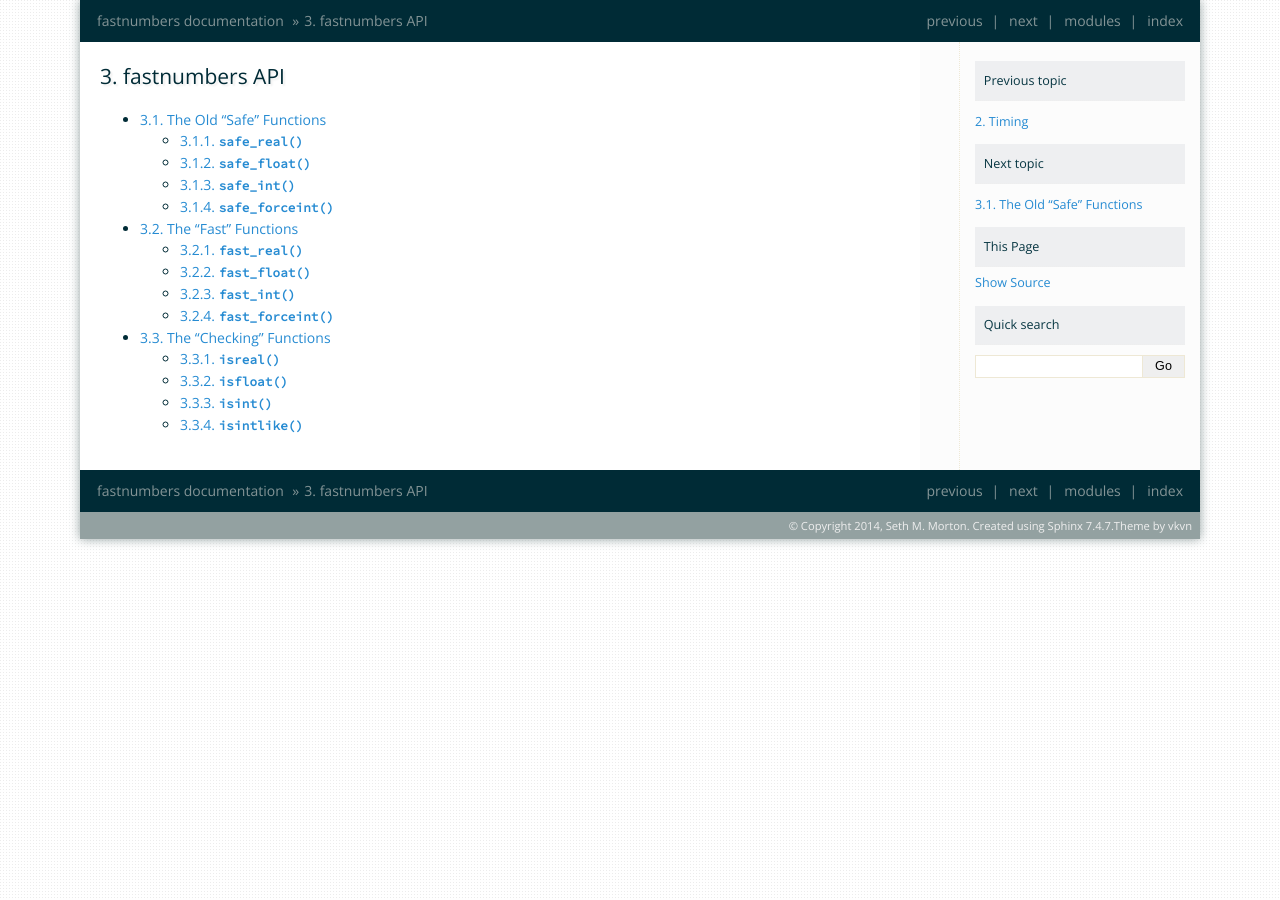
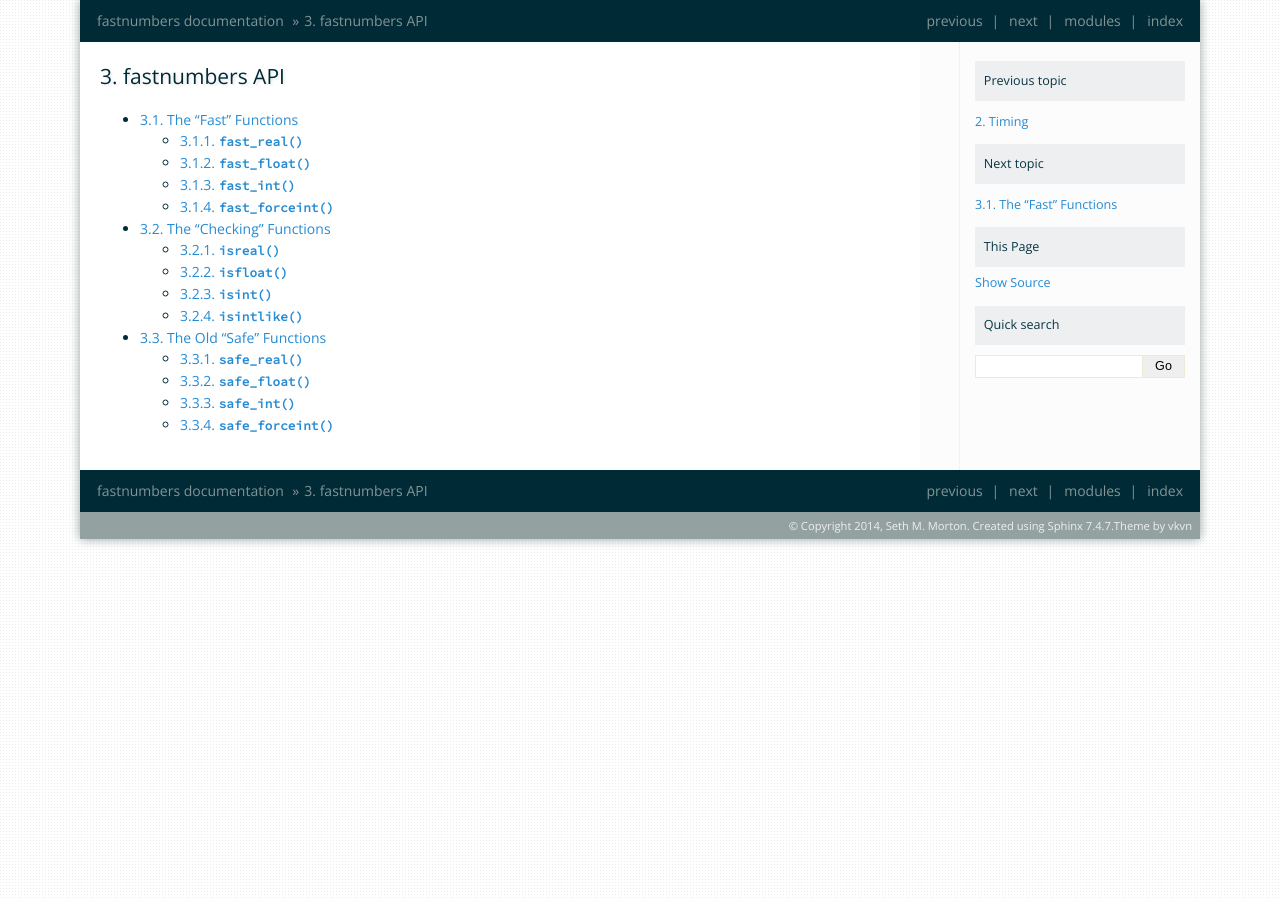
Before and after one commit to SethMMorton/fastnumbers, a Sphinx documentation site: the page built from docs/source/api.rst, in a window 1280 px wide. Built offline with Sphinx 7.4.7, drawn with Linux system fonts in a browser that asks for light colours.

Commit message:
Fixed small mistake in docs.

```diff
--- a/docs/source/api.rst
+++ b/docs/source/api.rst
@@ -9,6 +9,6 @@ fastnumbers API
 .. toctree::
    :maxdepth: 2
 
-   safe.rst
    fast.rst
    checks.rst
+   safe.rst
```
